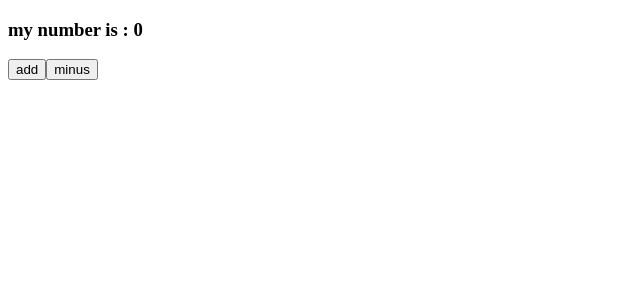
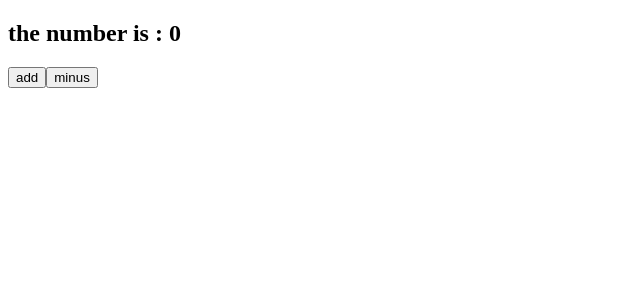
Before and after one commit to totherain155/movie_app_2020, a React (Create React App) app: page / in a window 1280 px wide. Shown: the top 300 px of the page, without its empty margins (0-640 px from the left). Built offline with nearby package versions, Linux system fonts and the light colour scheme.

Commit message:
review setStatus

```diff
--- a/src/App.js
+++ b/src/App.js
@@ -1,4 +1,5 @@
 import React from "react";
+
 
 class App extends React.Component {
 
@@ -7,25 +8,27 @@ class App extends React.Component {
    }
 
    add = () => {
-      this.setState(current => ({ count: current.count + 1 }))
-
+      this.setState(mode => ({ count: mode.count + 1 }))
    }
 
    minus = () => {
-      this.setState({ count: this.state.count - 1 })
+      this.setState(mode => ({ count: mode.count - 1 }))
    }
 
    render() {
       return (
          <div>
-            <h3>my number is : {this.state.count}</h3>
+            <h2>the number is : {this.state.count} </h2>
             <button onClick={this.add}>add</button>
             <button onClick={this.minus}>minus</button>
          </div>
       )
+
    }
+
 }
 
 
 
+
 export default App;
```
